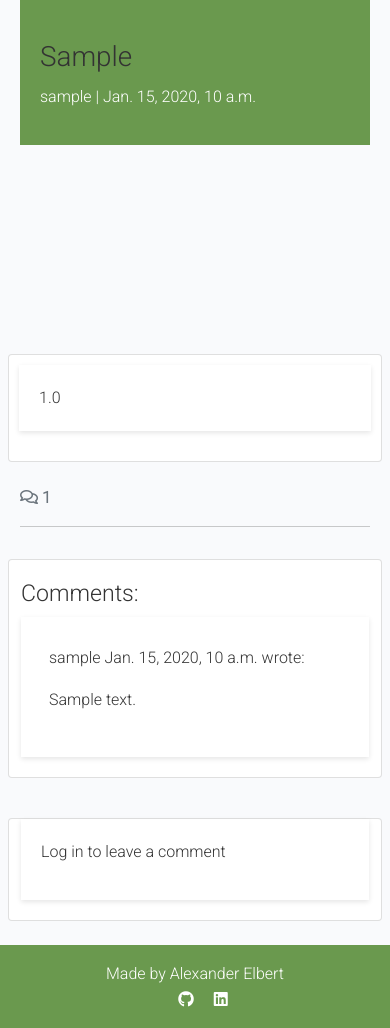
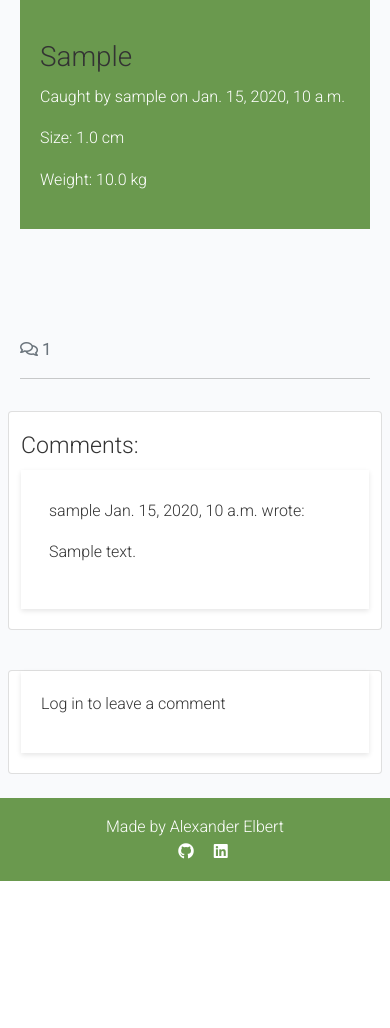
Before and after one commit to alexelbert/fished-it, a Django app: a page that uses catches/templates/catches/catch_detail.html in a window 390 px wide. Shown: the part 64-1092 px from the top of the page. After the commit the page ends 945 px from the top, so only its background shows below. Run offline with Django 5.2, Linux system fonts and the light colour scheme; tables that the repository leaves empty hold one stand-in row (values such as "Sample post"); parts of the project's set-up code (start-up, migrations or seed data) failed here and were passed over; some libraries are stand-ins or nearby versions.

Commit message:
Fixed catch detail image not showing on mobile.

```diff
--- a/catches/templates/catches/catch_detail.html
+++ b/catches/templates/catches/catch_detail.html
@@ -6,14 +6,14 @@
 
 <div class="masthead">
     <div class="container">
-        <div class="row g-0">
+        <div class="row g-0 stack">
             <div class="col-md-6 masthead-text">
-                <!-- Post title goes in these h1 tags -->
                 <h1 class="catch-title">{{ catch.fish_species }}</h1>
-                <!-- Post author goes before the | the post's created date goes after -->
-                <p class="catch-subtitle">{{ catch.author }} | {{ catch.created_on }}</p>
-            </div>
-            <div class="d-none d-md-block col-md-6 masthead-image">
+                <p class="catch-subtitle">Caught by {{ catch.author }} on {{ catch.created_on }}</p>
+                <p class="catch-subtitle">Size: {{ catch.fish_length }} cm</p>
+                <p class="catch-subtitle">Weight: {{ catch.fish_weight }} kg</p>
+              </div>
+            <div class="d-md-block col-md-6 masthead-image">
               {% if "placeholder" in catch.featured_image.url %}
               <img class="card-img-top" src="{% static 'images/default.jpg' %}"
                 alt="placeholder image">
@@ -26,18 +26,7 @@
     </div>
 </div>
 
-<div class="container">
-    <div class="row">
-        <div class="col card mb-4  mt-3 left  top">
-            <div class="card-body">
-                <!-- The post content goes inside the card-text. -->
-                <!-- Use the | safe filter inside the template tags -->
-                <p class="card-text">
-                    {{ catch.fish_length | safe }}
-                </p>
-            </div>
-        </div>
-    </div>
+<div class="container seperation">
       <!-- Displaying count of comments -->
   <div class="row">
     <div class="col-12">
--- a/static/css/style.css
+++ b/static/css/style.css
@@ -88,19 +88,22 @@ body {
 }
 
 .masthead {
-    height: 40vh;
+    min-height: 40vh;
     width: 100%;
+    position: relative;
 }
 
 .masthead-text {
     background-color: var(--dark-background-color);
     color: white;
     padding: 20px;
+    flex: 1;
 }
 
 .masthead-image {
     position: relative;
     overflow: hidden;
+    flex: 1;
 }
 
 .masthead-image:after {
@@ -204,11 +207,33 @@ flex: 1;
 padding: 10px;
 }
 
+
 /* Responsive Design */
+@media (min-width: 768px) {
+    .masthead {
+        min-height: auto;  /* Allow the container to adjust its height */
+        flex-direction: column;  /* Stack children vertically */
+    }
+
+    .masthead-text,
+    .masthead-image {
+        width: 100%;
+    }
+
+    .masthead-text {
+        padding: 10px;  /* Adjust padding for smaller screens */
+    }
+
+    .masthead-image:after {
+        display: none;  /* Hide skew effect on smaller screens */
+    }
+}
+
 @media (max-width: 768px) {
-.col {
-flex-basis: 100%;
-}
+    .stack {
+        flex-direction: column;
+    }
+
 }
 
 /* Form Styles */
```
